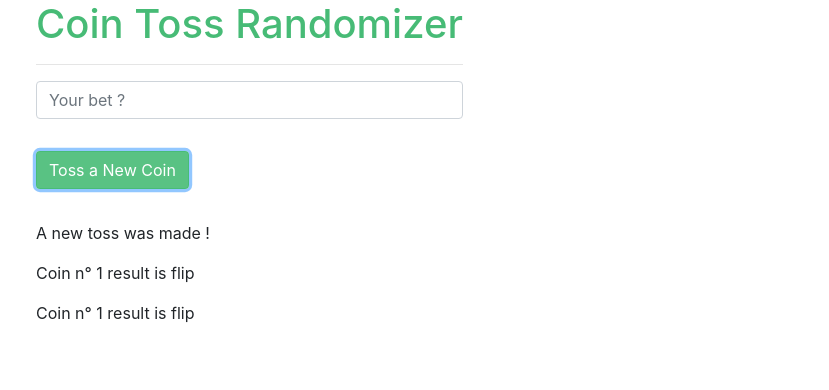
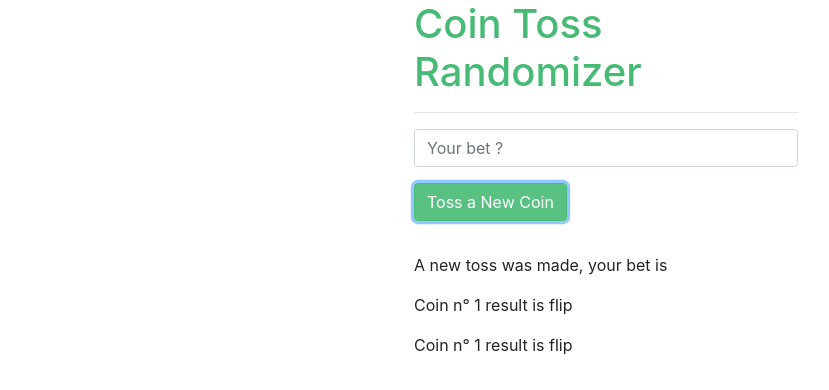
Before and after one commit to ImMyst/Learn-Angular, an Angular app: page / in a window 1280 px wide. Both pictures are taken after a click on the button "Toss a New Coin". Shown: the top 390 px of the page, without its empty margins (34-863 px from the left). Built offline with nearby package versions, Linux system fonts and the light colour scheme.

Commit message:
Add 'if' condition on the toss bet

```diff
--- a/src/app/app.component.css
+++ b/src/app/app.component.css
@@ -1,3 +1,8 @@
+.container {
+    margin: auto;
+    width: 30%;
+}
+
 h1 {
     color: #47bb76;
 }
--- a/src/app/coins/coins.component.html
+++ b/src/app/coins/coins.component.html
@@ -1,10 +1,11 @@
 <input type="text" class="form-control" (input)="onUpdateCoinBet($event)" placeholder="Your bet ?">
-<p> {{ coinBet }} </p>
+<!-- <p> {{ coinBet }} </p> -->
 
 <button class="btn btn-primary" [disabled]="!allowNewCoin" (click)="onNewToss()">
     Toss a New Coin
 </button>
-<p> {{ coinTossStatus }} </p>
+<!-- <p> {{ coinTossStatus }} </p> -->
+<p *ngIf="tossMade">A new toss was made, your bet is {{ coinBet }} </p>
 
 <app-coin></app-coin>
 <app-coin></app-coin>
--- a/src/app/coins/coins.component.ts
+++ b/src/app/coins/coins.component.ts
@@ -9,6 +9,7 @@ export class CoinsComponent implements OnInit {
   allowNewCoin = false;
   coinTossStatus = 'No new toss was made !';
   coinBet = '';
+  tossMade = false;
 
   constructor() {
     setTimeout(() => {
@@ -20,7 +21,8 @@ export class CoinsComponent implements OnInit {
   }
 
   onNewToss() {
-    this.coinTossStatus = 'A new toss was made !';
+    this.tossMade = true;
+    this.coinTossStatus = 'A new toss was made ! Your bet is ' + this.coinBet;
   }
 
   onUpdateCoinBet(event: Event) {
```
